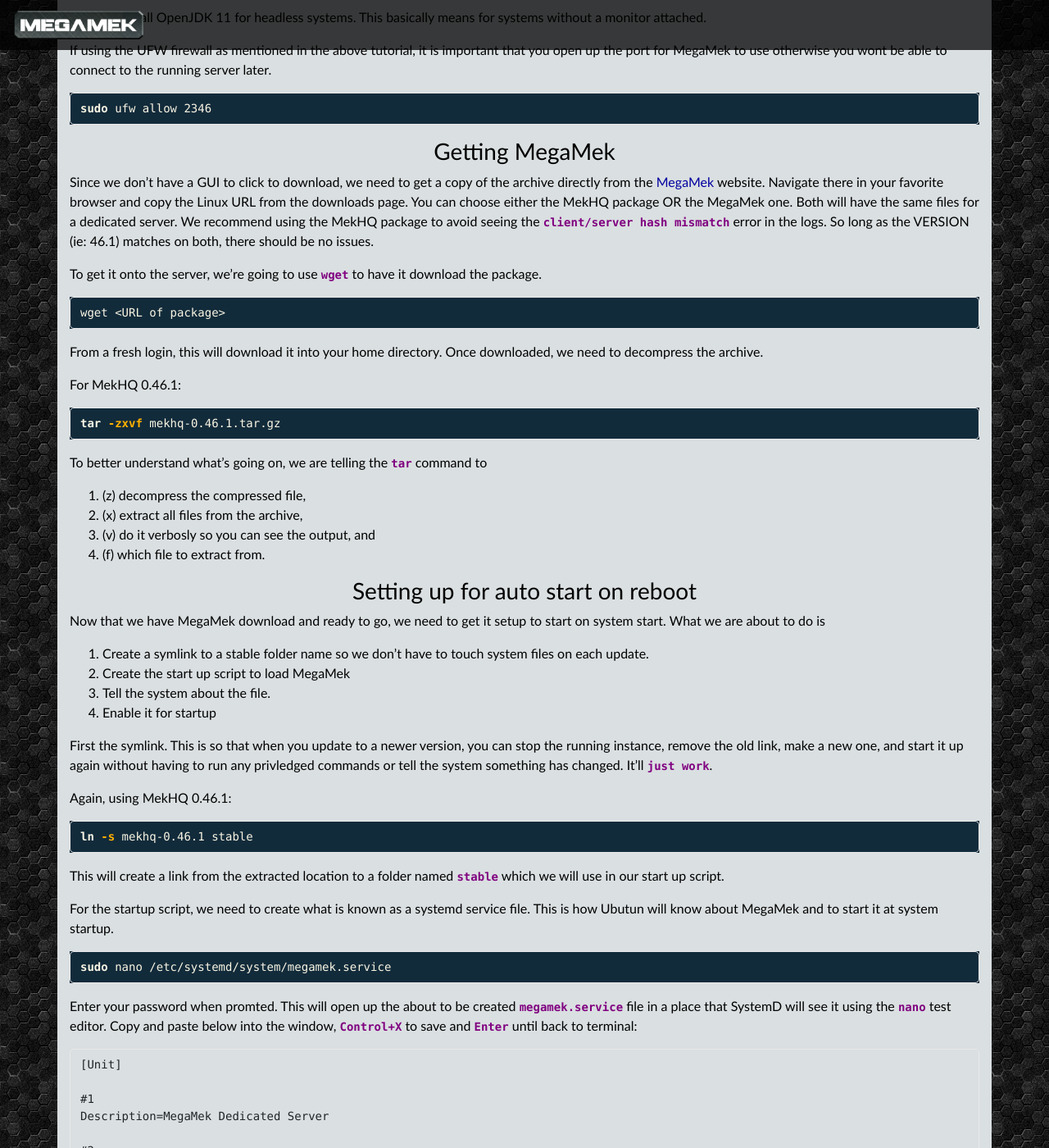
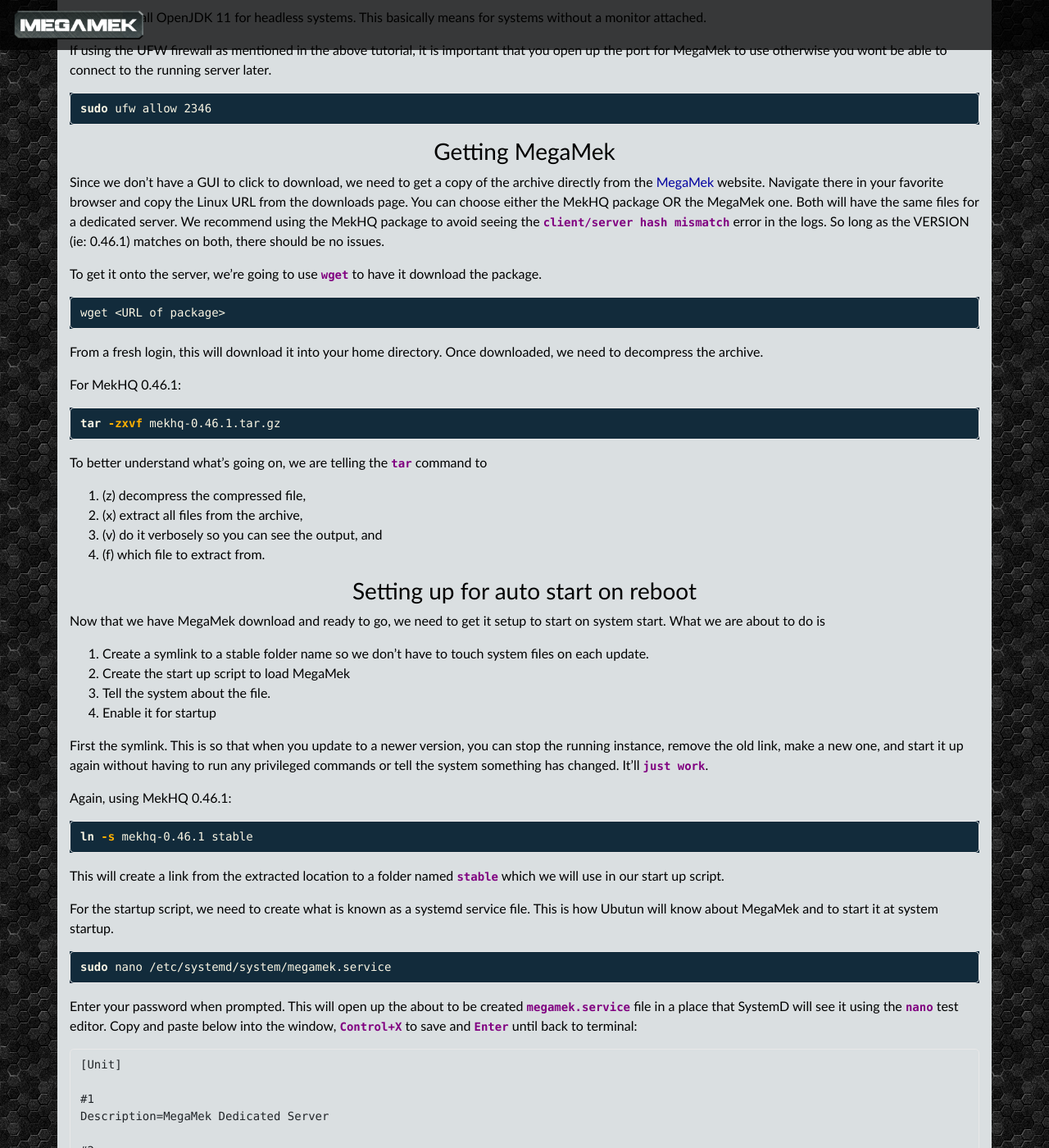
Before and after one commit to rjhancock/megamek-games, a Jekyll site: the page built from index.md, in a window 1280 px wide and 1400 px high, scrolled down 1622 px. Shown: the whole window at 82% size. Built offline with Jekyll 4.4.1, drawn with Linux system fonts in a browser that asks for light colours; our own code applies the rules of GitHub Pages for plain Markdown files; some of the changed text lies outside the part shown.

Commit message:
Spelling mistakes.

````diff
--- a/index.md
+++ b/index.md
@@ -98,7 +98,7 @@
 the downloads page. You can choose either the MekHQ package OR the MegaMek
 one. Both will have the same files for a dedicated server. We recommend
 using the MekHQ package to avoid seeing the `client/server hash mismatch`
-error in the logs. So long as the VERSION (ie: 46.1) matches on both, there
+error in the logs. So long as the VERSION (ie: 0.46.1) matches on both, there
 should be no issues.
 
 To get it onto the server, we're going to use `wget` to have it download the
@@ -121,7 +121,7 @@
 
 1. (z) decompress the compressed file,
 2. (x) extract all files from the archive,
-3. (v) do it verbosly so you can see the output, and
+3. (v) do it verbosely so you can see the output, and
 4. (f) which file to extract from.
 
 ### Setting up for auto start on reboot
@@ -137,7 +137,7 @@
 
 First the symlink. This is so that when you update to a newer version, you
 can stop the running instance, remove the old link, make a new one, and start
-it up again without having to run any privledged commands or tell the system
+it up again without having to run any privileged commands or tell the system
 something has changed. It'll `just work`.
 
 Again, using MekHQ 0.46.1:
@@ -157,7 +157,7 @@
 sudo nano /etc/systemd/system/megamek.service
 ```
 
-Enter your password when promted. This will open up the about to be created
+Enter your password when prompted. This will open up the about to be created
 `megamek.service` file in a place that SystemD will see it using the `nano`
 test editor. Copy and paste below into the window, `Control+X` to save and
 `Enter` until back to terminal:
````
Also changed, not shown: other parts of index.md (+5 -3 lines).
